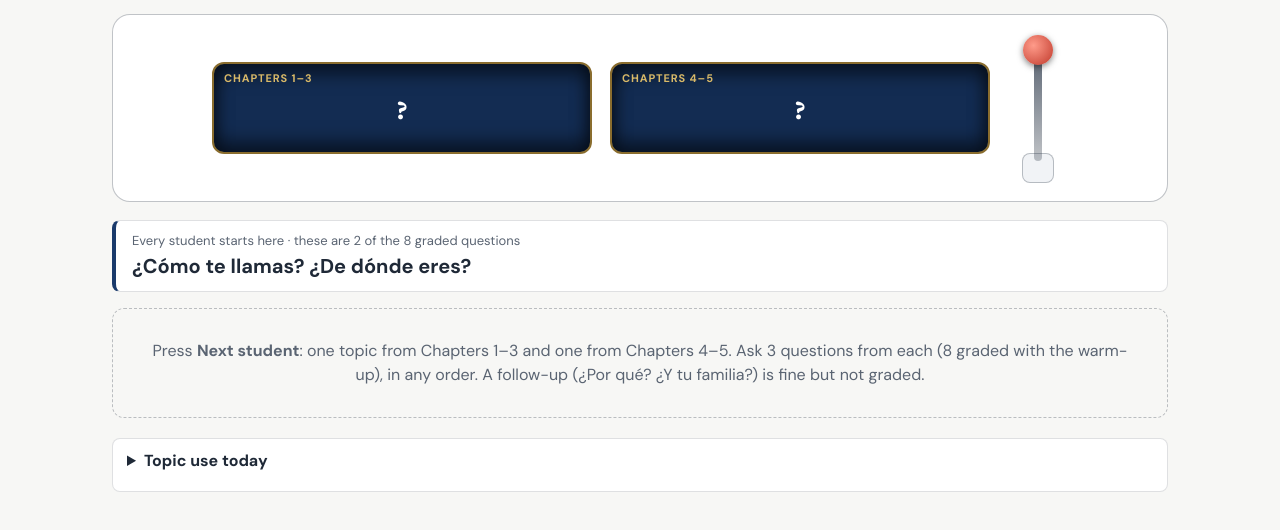
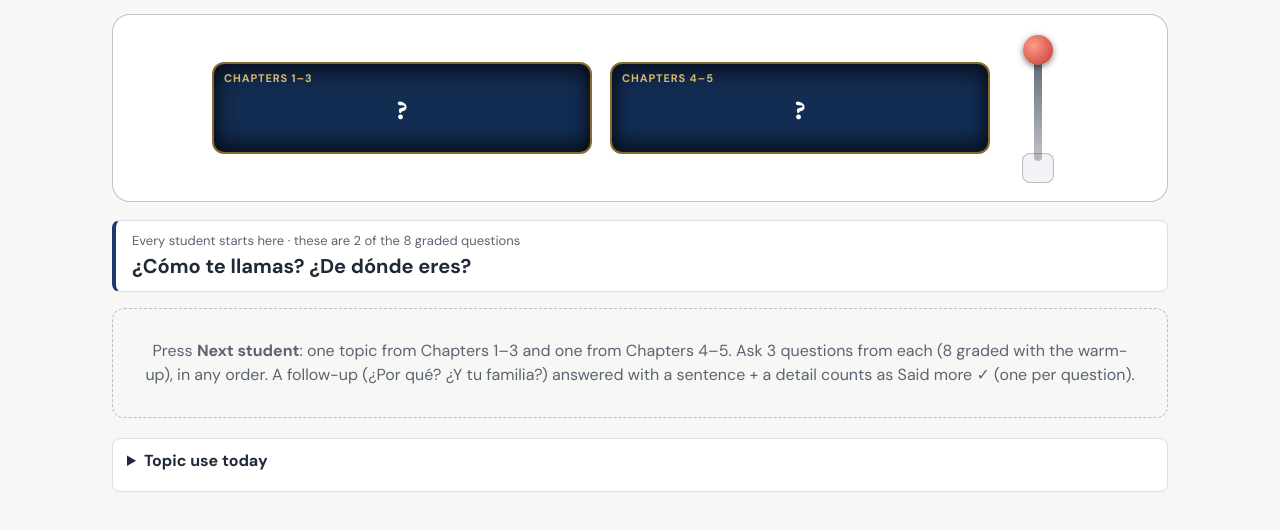
Before and after one commit to junnynoh-tech/span1001, a plain HTML site: page current/oral-final/topic-draw.html in a window 1280 px wide. Shown: the part 304-834 px from the top of the page. Drawn offline with Linux system fonts and the light colour scheme.

Commit message:
Topic draw: follow-up answers count as Said more
Co-Authored-By: Claude Opus 5.5 <noreply@anthropic.com>

```diff
--- a/current/oral-final/topic-draw.html
+++ b/current/oral-final/topic-draw.html
@@ -93,7 +93,7 @@
     <button type="button" class="lever" id="lever" aria-label="Pull the lever: draw two topics for the next student"><span class="base"></span><span class="arm"><span class="knob"></span></span></button>
   </div>
   <div class="warm"><p class="note">Every student starts here · these are 2 of the 8 graded questions</p><p class="es" lang="es">¿Cómo te llamas? ¿De dónde eres?</p></div>
-  <div id="out" aria-live="polite"><div class="empty">Press <strong>Next student</strong>: one topic from Chapters 1–3 and one from Chapters 4–5. Ask 3 questions from each (8 graded with the warm-up), in any order. A follow-up (¿Por qué? ¿Y tu familia?) is fine but not graded.</div></div>
+  <div id="out" aria-live="polite"><div class="empty">Press <strong>Next student</strong>: one topic from Chapters 1–3 and one from Chapters 4–5. Ask 3 questions from each (8 graded with the warm-up), in any order. A follow-up (¿Por qué? ¿Y tu familia?) answered with a sentence + a detail counts as Said more ✓ (one per question).</div></div>
   <details><summary>Topic use today</summary><table><caption>How many times each topic has been drawn (balances automatically)</caption><thead><tr><th scope="col">Topic</th><th scope="col">Chapters</th><th scope="col">Drawn</th></tr></thead><tbody id="tally"></tbody></table>
     <p><button type="button" class="btn" id="reset">Start a new day (reset counts)</button></p>
     <p class="note">Only today's counts and the current pair are kept, on this device. No names or results are stored. A new day starts at zero by itself.</p></details>
```
